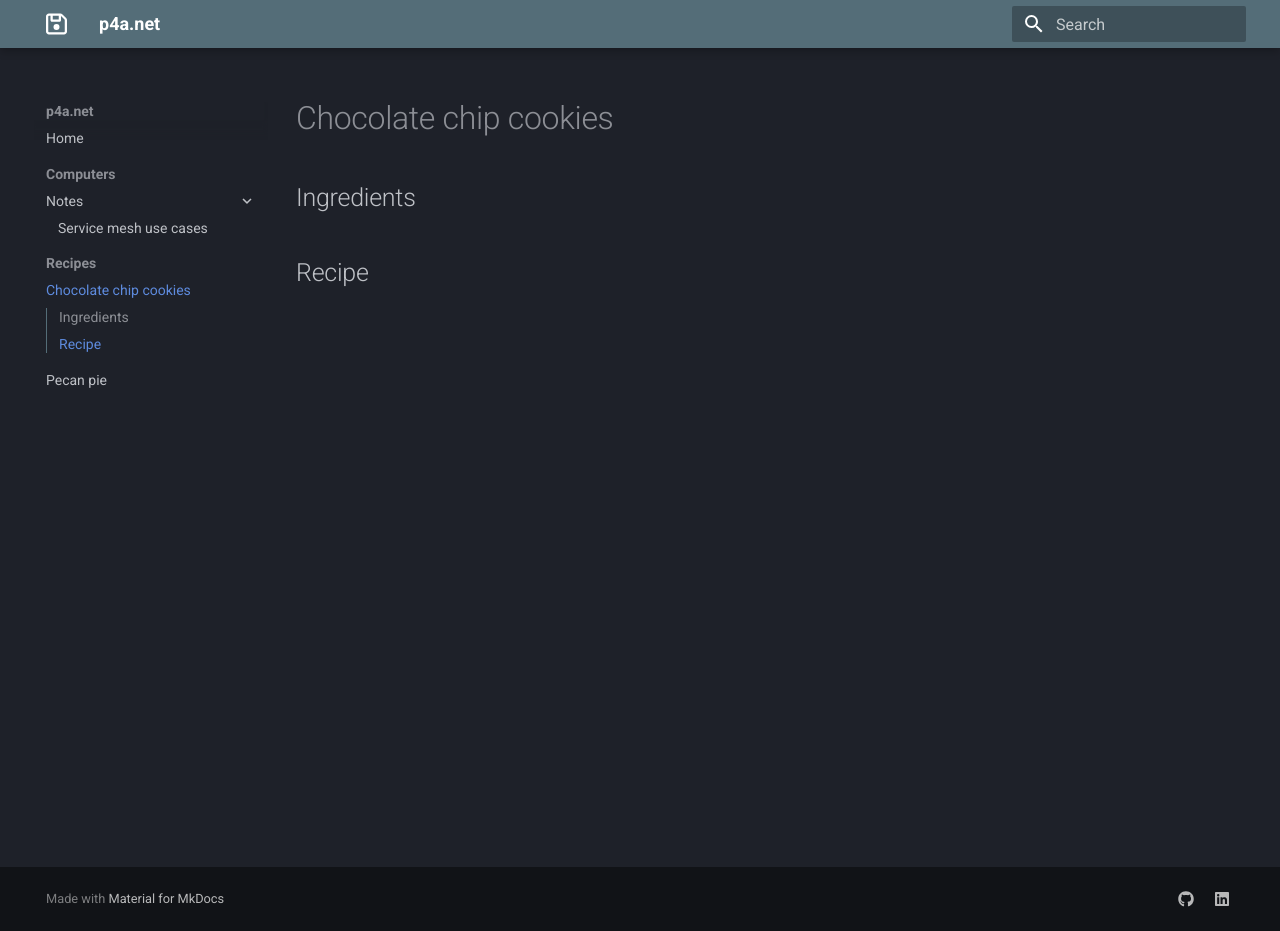
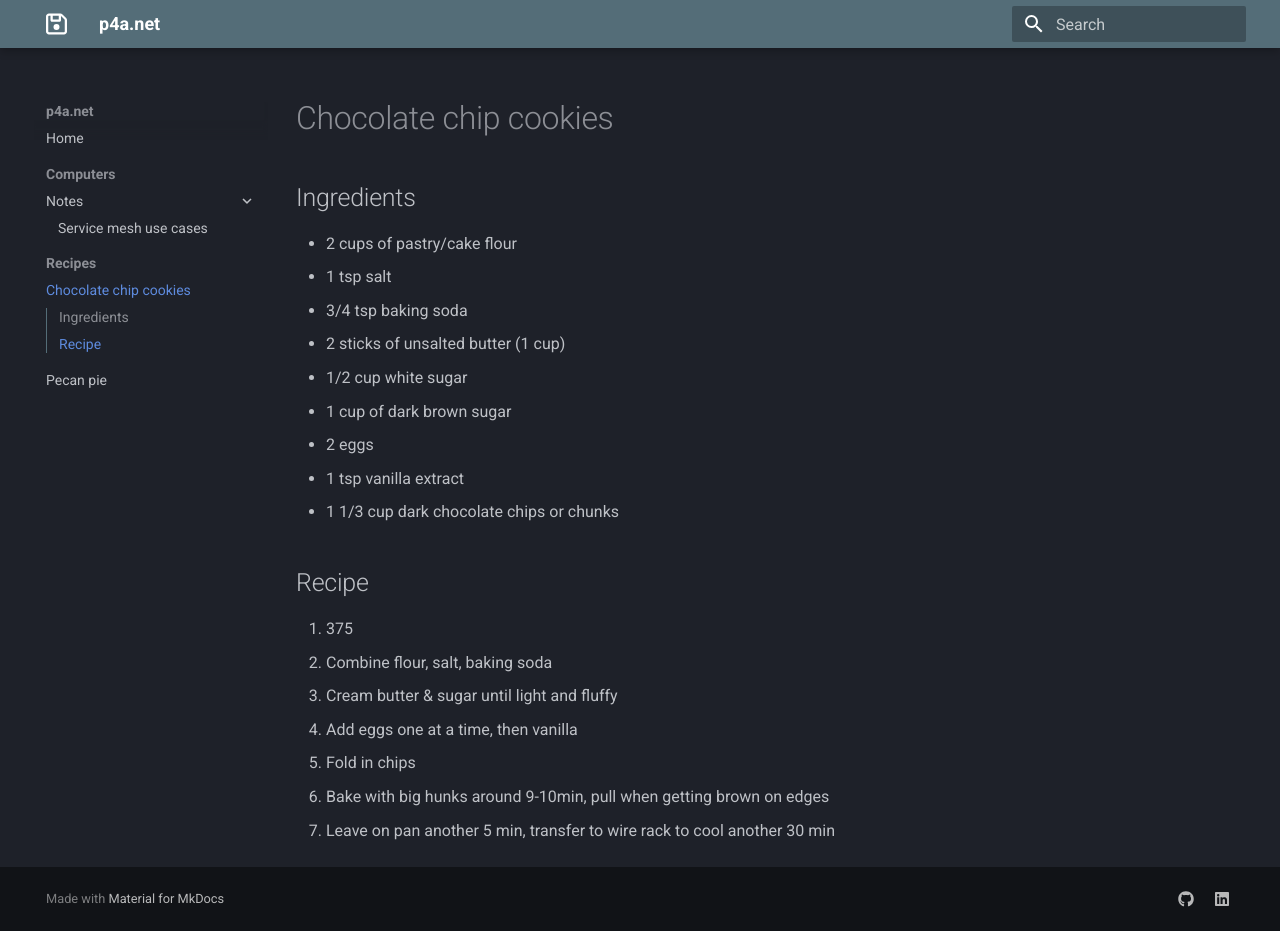
Before and after one commit to seajoshc/p4adotnet, an MkDocs documentation site: the page built from docs/recipes/chocolate-chip-cookies.md, in a window 1280 px wide and 931 px high. Built offline with MkDocs 1.6.1 and Material for MkDocs 9.7.7, drawn with Linux system fonts in a browser that asks for light colours.

Commit message:
first draft

```diff
--- a/docs/recipes/chocolate-chip-cookies.md
+++ b/docs/recipes/chocolate-chip-cookies.md
@@ -1,6 +1,21 @@
 # Chocolate chip cookies
 
 ## Ingredients
-
+- 2 cups of pastry/cake flour
+- 1 tsp salt
+- 3/4 tsp baking soda
+- 2 sticks of unsalted butter (1 cup)
+- 1/2 cup white sugar
+- 1 cup of dark brown sugar
+- 2 eggs
+- 1 tsp vanilla extract
+- 1 1/3 cup dark chocolate chips or chunks
 
 ## Recipe
+1. 375
+1. Combine flour, salt, baking soda
+1. Cream butter & sugar until light and fluffy
+1. Add eggs one at a time, then vanilla
+1. Fold in chips
+1. Bake with big hunks around 9-10min, pull when getting brown on edges
+1. Leave on pan another 5 min, transfer to wire rack to cool another 30 min
```
